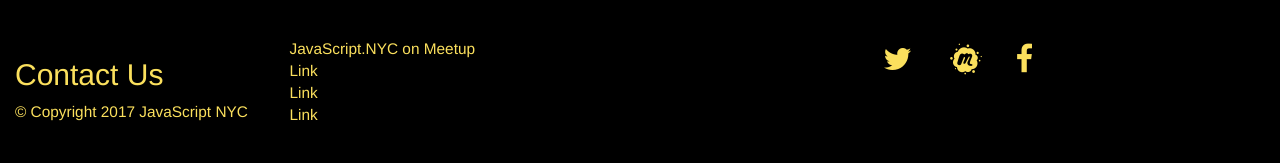
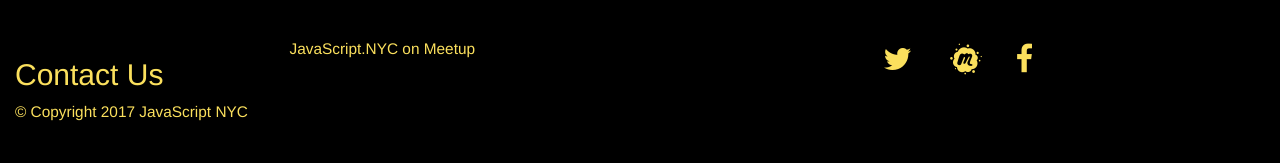
Before and after one commit to jeffreyhshapiro/js.nyc_hackathon, a React (Create React App) app: page / in a window 1280 px wide. Shown: the part 1291-1454 px from the top of the page. Built offline with nearby package versions, Linux system fonts and the light colour scheme.

Commit message:
removed extraneous links on footer, in src/Footer.js

```diff
--- a/src/Footer.js
+++ b/src/Footer.js
@@ -19,15 +19,6 @@ export default class Footer extends Component {
               <Row>
                 <a className="contact-link" target="_blank" href="https://www.meetup.com/JavaScript-New-York-City/">JavaScript.NYC on Meetup</a>
               </Row>
-              <Row>
-                <a className="contact-link">Link</a>
-              </Row>
-              <Row>
-                <a className="contact-link">Link</a>
-              </Row>
-              <Row>
-                <a className="contact-link">Link</a>
-              </Row>
             </Col>
           </Col>
           <Col md={4} sm={4} xs={4}>
```
